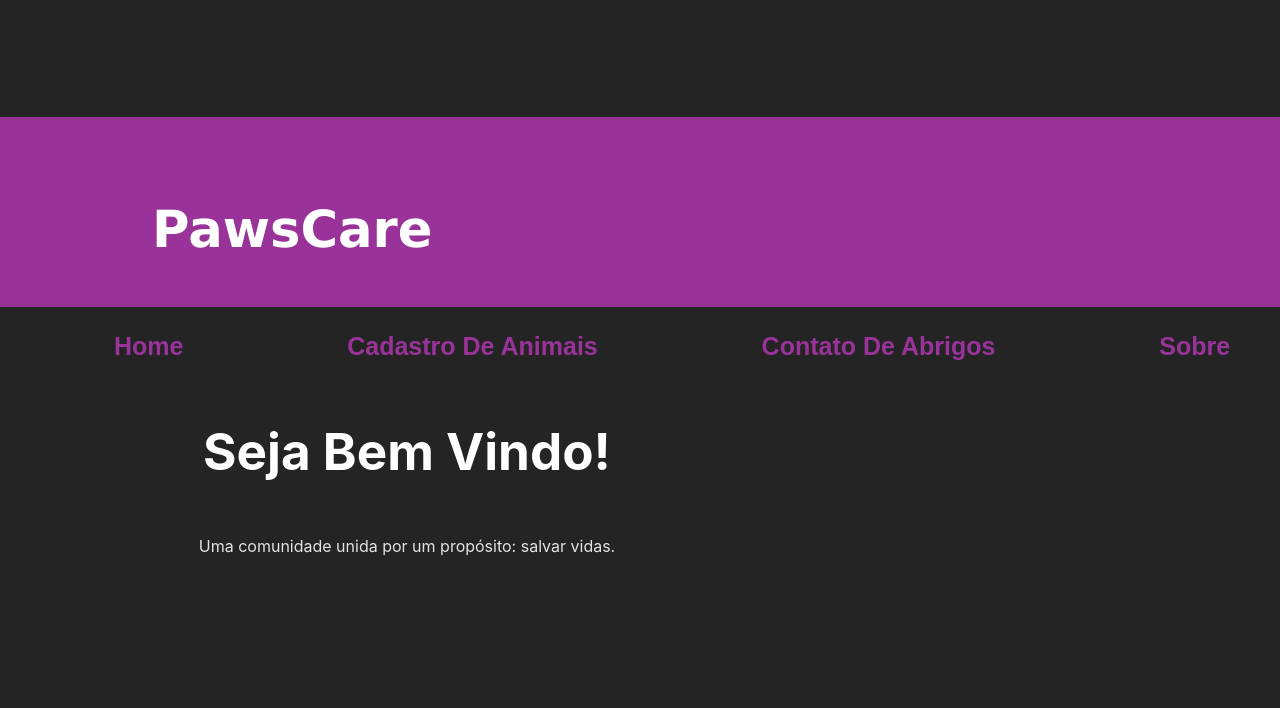
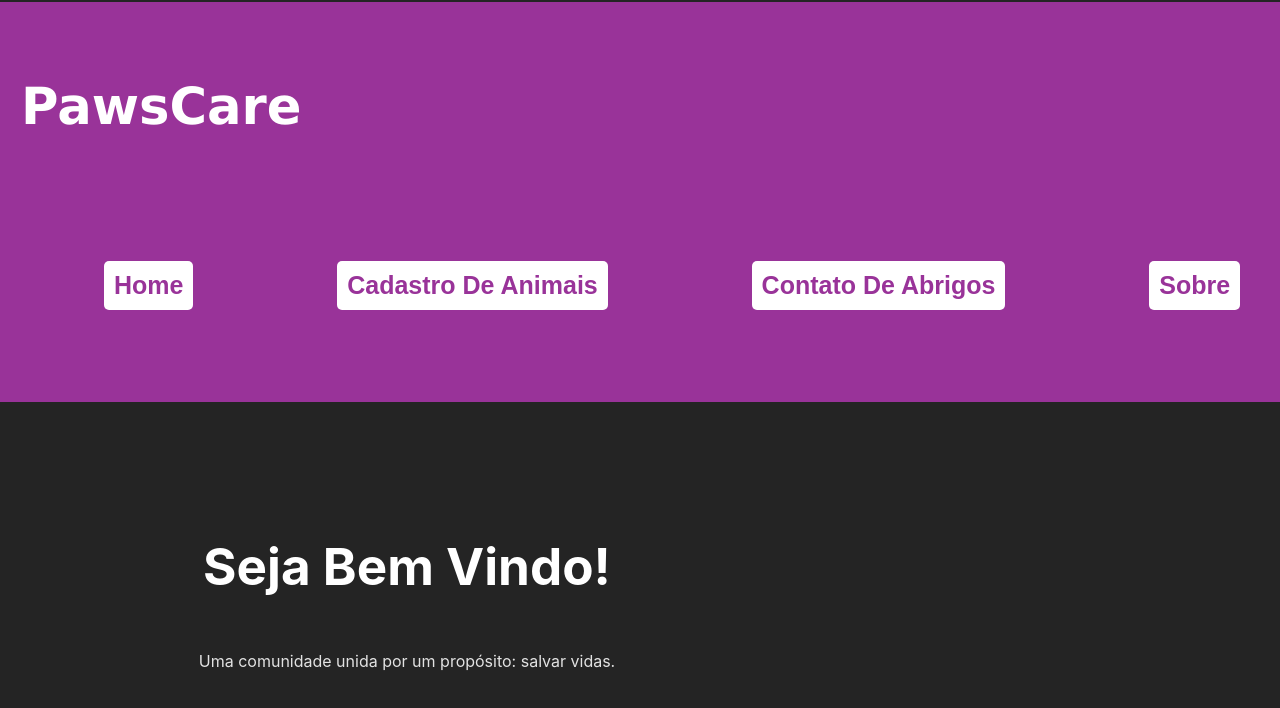
Before and after one commit to brunogmadeira/PawsCare, a React (Vite) app: page /TelaHome in a window 1280 px wide. Shown: the top 708 px of the page. Built offline with nearby package versions, Linux system fonts and the light colour scheme.

Commit message:
Alteração no estilo do menu

```diff
--- a/src/App.css
+++ b/src/App.css
@@ -154,7 +154,7 @@ input[type="submit"]:hover{
   background-color: #939;
   margin-top: 0px;
   width: 1370px;
-  height: 190px;
+  height: 400px;
   position: relative;
   bottom: 110px;
   right: 380px;
@@ -163,8 +163,8 @@ input[type="submit"]:hover{
 
 .titleHeader{
 position: absolute;
-left: 500px;
-bottom: 20px;
+left: 369px;
+bottom: 238px;
 color: white;
 font-family: 'Lucida Sans';
 }
@@ -173,19 +173,20 @@ font-family: 'Lucida Sans';
   display: flex;
   justify-content: space-around;
   position: relative;
-  bottom: 85px;
+  bottom: 251px;
 }
 
 
 
-.styleMenu{
-  background-color: #242424;
-  border: none;
+.styleMenu {
+  background-color: white; /* Alteração para branco */
+  border: none; /* Remoção do contorno preto */
   color: #939;
   font-size: 25px;
   font-weight: bold;
   cursor: pointer;
-
+  border-radius: 5px; /* Redução do valor para deixar a borda mais quadrada */
+  padding: 10px; /* Adição de espaçamento entre o texto e a borda */
 }
 
 .styleMenu:hover{
```
